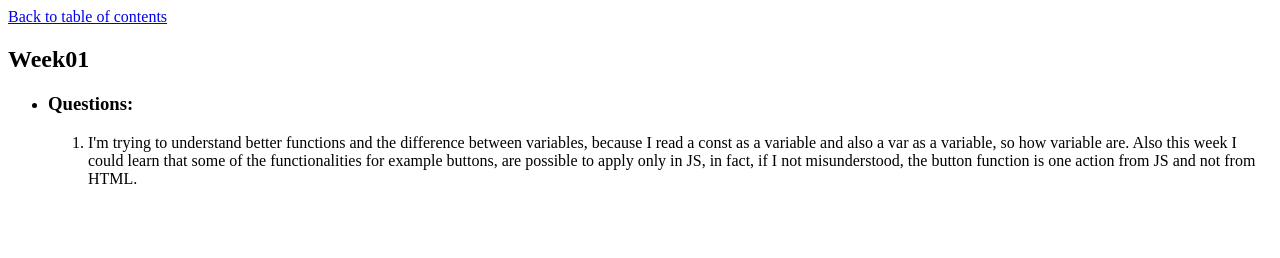
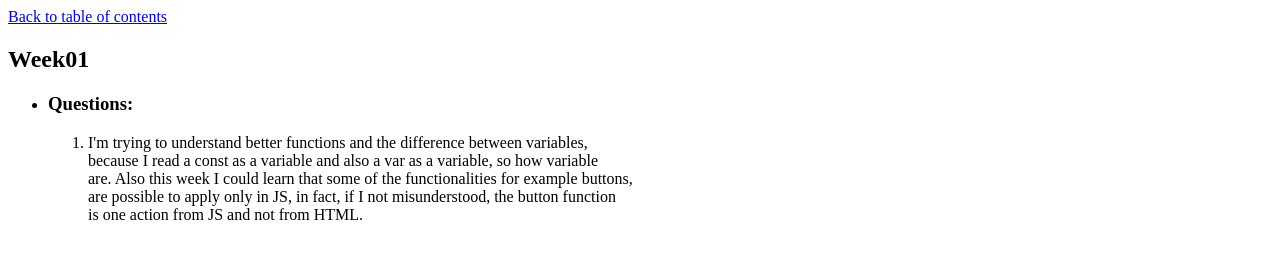
Before and after one commit to namirabal/WDD330-NM, a plain HTML site: page week01/week1.html in a window 1280 px wide. Drawn offline with Linux system fonts and the light colour scheme; files that its build step writes are made by us from their sources.

Commit message:
actualizaciones

```diff
--- a/week01/week1.html
+++ b/week01/week1.html
@@ -16,10 +16,10 @@
         <h3>Questions:</h3>
         <ol>
           <li>
-            I'm trying to understand better functions and the difference between variables,
-            because I read a const as a variable and also a var as a variable, so how variable
-            are. Also this week I could learn that some of the functionalities for example buttons,
-            are possible to apply only in JS, in fact, if I not misunderstood, the button function
+            I'm trying to understand better functions and the difference between variables, <br>
+            because I read a const as a variable and also a var as a variable, so how variable<br>
+            are. Also this week I could learn that some of the functionalities for example buttons, <br>
+            are possible to apply only in JS, in fact, if I not misunderstood, the button function <br>
             is one action from JS and not from HTML.
           </li>
         </ol>
```
Also changed, not shown: week02/week2.html (+3 -2 lines).
